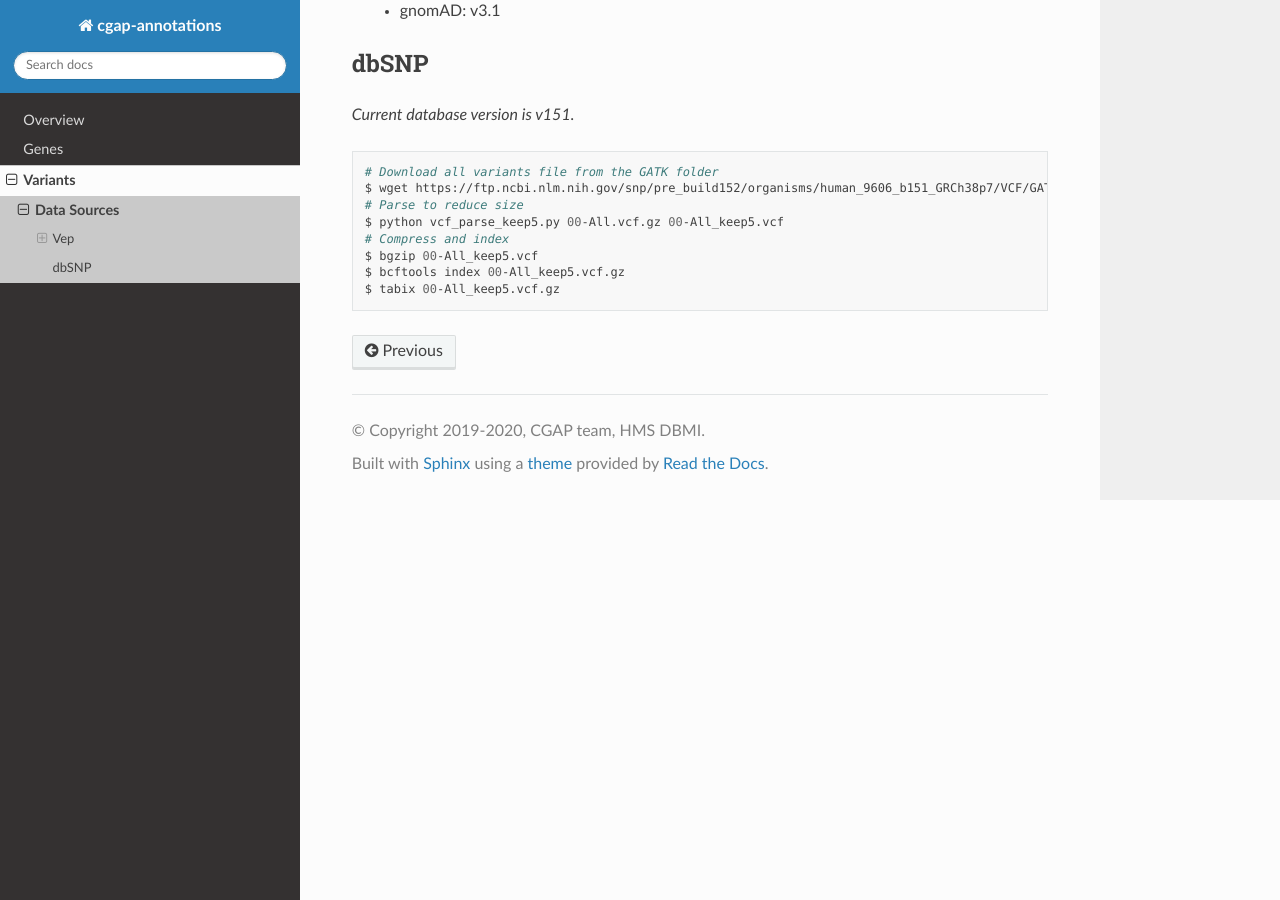
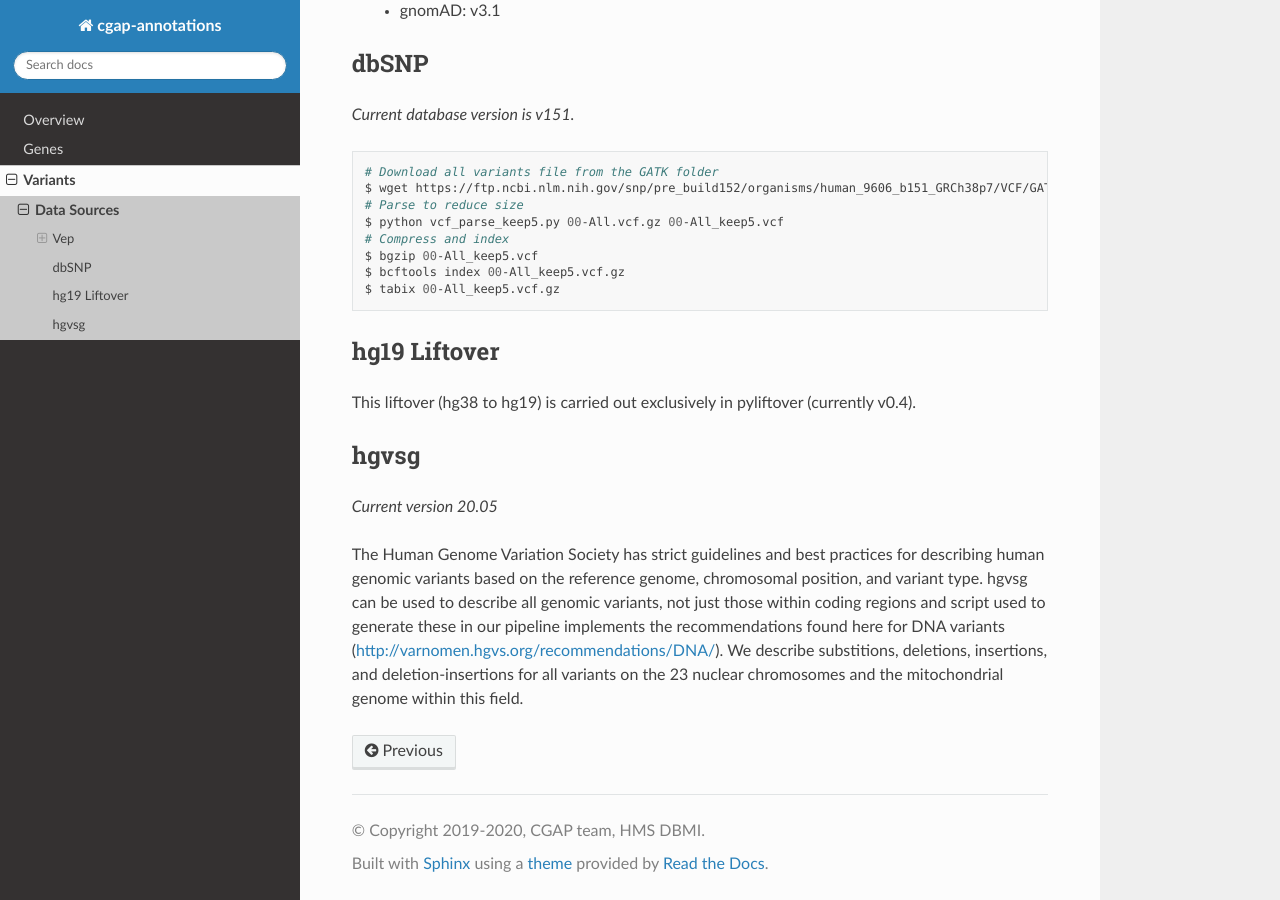
Before and after one commit to dbmi-bgm/cgap-annotations, a Sphinx documentation site: the page built from docs/variants_sources.rst, in a window 1280 px wide and 900 px high, scrolled down 3152 px. Built offline with Sphinx 7.4.7 and the Read the Docs theme 2.0.0, drawn with Linux system fonts in a browser that asks for light colours.

Commit message:
update for hgvsg and hg19 liftover

```diff
--- a/docs/variants_sources.rst
+++ b/docs/variants_sources.rst
@@ -181,3 +181,15 @@ dbSNP
     $ bgzip 00-All_keep5.vcf
     $ bcftools index 00-All_keep5.vcf.gz
     $ tabix 00-All_keep5.vcf.gz
+
+hg19 Liftover
++++++++++++++
+
+This liftover (hg38 to hg19) is carried out exclusively in pyliftover (currently v0.4).
+
+hgvsg
++++++
+
+*Current version 20.05*
+
+The Human Genome Variation Society has strict guidelines and best practices for describing human genomic variants based on the reference genome, chromosomal position, and variant type.  hgvsg can be used to describe all genomic variants, not just those within coding regions and script used to generate these in our pipeline implements the recommendations found here for DNA variants (http://varnomen.hgvs.org/recommendations/DNA/).  We describe substitions, deletions, insertions, and deletion-insertions for all variants on the 23 nuclear chromosomes and the mitochondrial genome within this field.
```
